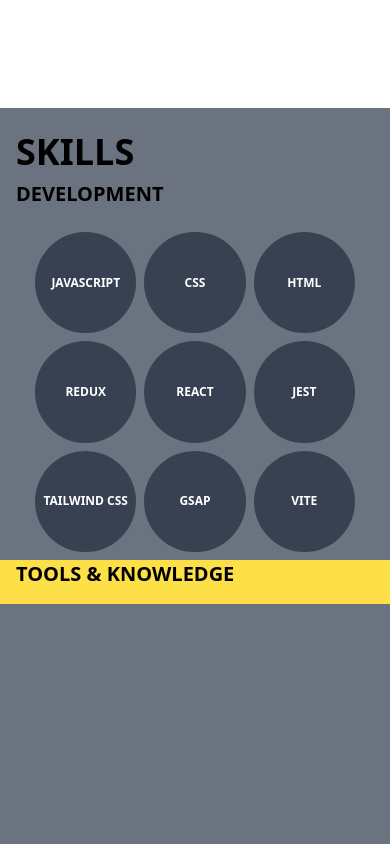
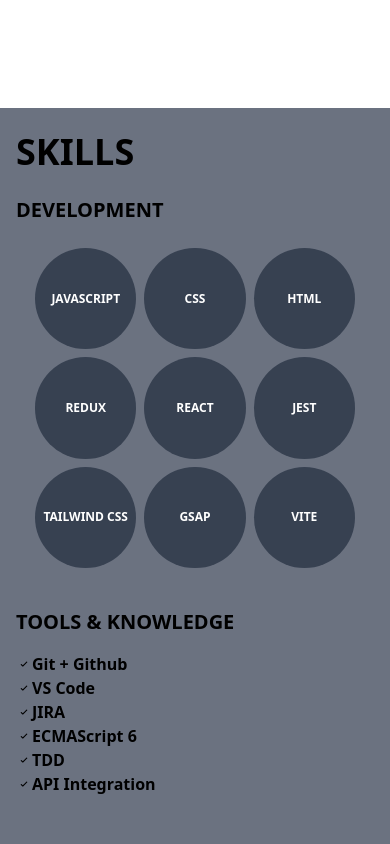
Before and after one commit to mansiraizada/Portfolio, a React (Vite) app: page / in a window 390 px wide. Shown: the part 1580-2424 px from the top of the page. Built offline with nearby package versions, Linux system fonts and the light colour scheme.

Commit message:
Skills update

```diff
--- a/src/App.jsx
+++ b/src/App.jsx
@@ -3,6 +3,7 @@
 import Home from './components/Home';
 import About from './components/About';
 import Skills from './components/Skills';
+import Project from './components/Project';
 // import './App.css';
 
 
@@ -14,6 +15,7 @@
       <Home/>
       <About/>
       <Skills/>
+      <Project/>
     </>
   )
 }
--- /dev/null
+++ b/src/components/Project.jsx
@@ -0,0 +1,9 @@
+import React from 'react'
+
+const Project = () => {
+  return (
+    <div className='w-full h-[100vh] bg-red-200'>Project</div>
+  )
+}
+
+export default Project
--- a/src/components/Skills.jsx
+++ b/src/components/Skills.jsx
@@ -1,11 +1,13 @@
 import React from 'react'
+import { IoIosCheckmark } from "react-icons/io";
 
 const techSkills = ['JavaScript', 'CSS', 'HTML', 'REDUX', 'REACT', 'JEST', 'TAILWIND CSS', 'GSAP', 'Vite']
+const tools = ['Git + Github', 'VS Code', 'JIRA', 'ECMAScript 6', 'TDD', 'API Integration']
 
 const Skills = () => {
   return (
     <div className='w-full h-[100vh] bg-gray-500 py-6 md:p-12'>
-      <h1 className='font-bold text-4xl uppercase px-4'>Skills</h1>
+      <h1 className='font-bold text-4xl uppercase px-4 pb-4 md:pb-0'>Skills</h1>
       <div className='w-full h-[95%] pt-2 md:p-10 md:flex'>
         <div className='w-full h-fit md:h-[100%]'>
           <h1 className='text-xl md:text-2xl font-bold uppercase px-4 pb-4'>Development</h1>
@@ -17,8 +19,13 @@
             )}
           </div>
         </div>
-        <div className='bg-yellow-300 w-full md:h-[100%]'>
-           <h1 className='text-xl md:text-2xl font-bold uppercase px-4 pb-4'>Tools & Knowledge</h1>
+        <div className='w-full h-[50%] pt-8 md:pt-0 md:h-[100%]'>
+          <h1 className='text-xl md:text-2xl font-bold uppercase px-4 pb-4'>Tools & Knowledge</h1>
+          <div className='px-4'>
+            {tools.map((tool, i) =>
+              <h1 key={i} className='flex items-center font-semibold md:py-1'><IoIosCheckmark className=''/>{tool}</h1>
+            )}
+          </div>
         </div>
       </div>
     </div>
```
